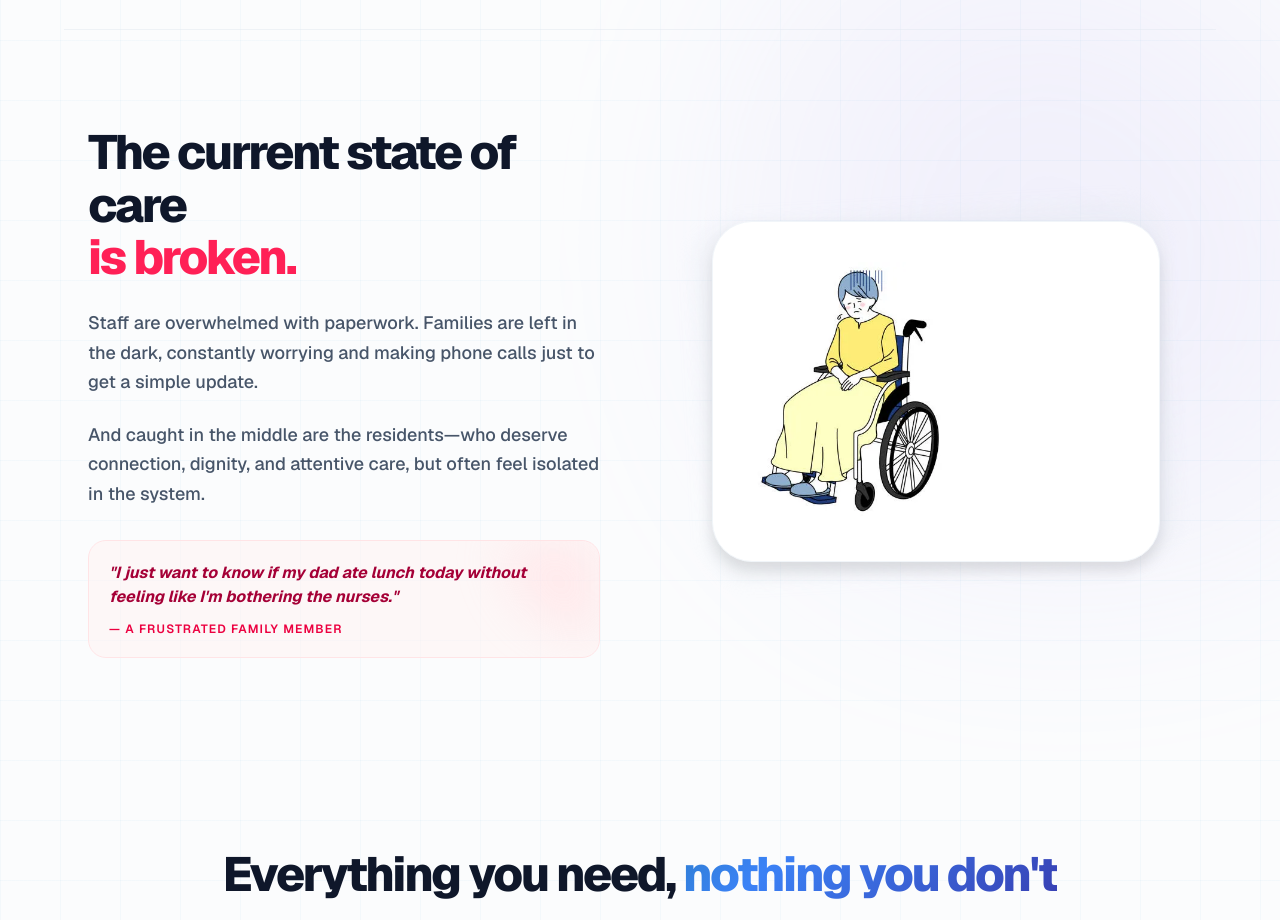
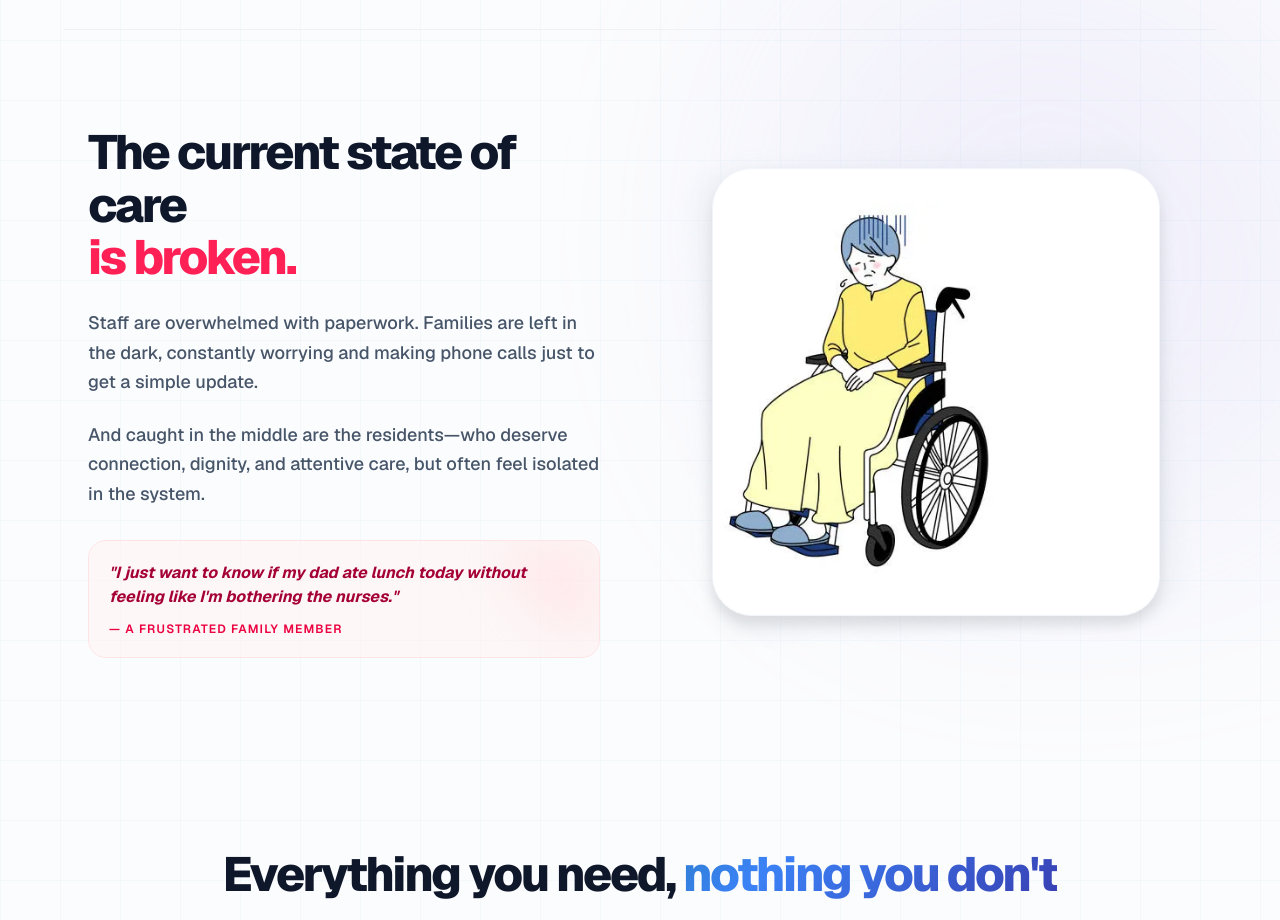
Before and after one commit to Chainsmoker23/Aethon, a Next.js app: page / in a window 1280 px wide. Shown: the part 1220-2140 px from the top of the page. Built offline with nearby package versions, Linux system fonts and the light colour scheme.

Commit message:
UI: Fix alignment of old lady image

```diff
--- a/src/app/page.tsx
+++ b/src/app/page.tsx
@@ -226,14 +226,16 @@ export default function LandingPage() {
             </div>
           </Reveal>
 
-          <Reveal direction="right">
-            <div className="relative max-w-md mx-auto">
+          <Reveal direction="right" className="flex items-center justify-center w-full h-full">
+            <div className="relative w-full max-w-sm md:max-w-md mx-auto aspect-square">
               <div className="absolute inset-0 bg-slate-200/50 rounded-[40px] -rotate-3 blur-sm transform scale-105 opacity-60" />
-              <img
-                src="/cartoon%20Images/a-depressed-senior-in-a-wheelchair.webp"
-                alt="Depressed senior"
-                className="relative z-10 w-full h-auto drop-shadow-xl object-cover rounded-[40px] bg-white p-6 md:p-10 border border-slate-100"
-              />
+              <div className="relative z-10 w-full h-full drop-shadow-xl rounded-[40px] bg-white border border-slate-100 flex items-center justify-center overflow-hidden p-8">
+                <img
+                  src="/cartoon%20Images/a-depressed-senior-in-a-wheelchair.webp"
+                  alt="Depressed senior"
+                  className="w-[140%] max-w-none h-auto object-contain translate-x-8 md:translate-x-12"
+                />
+              </div>
             </div>
           </Reveal>
         </div>
```
